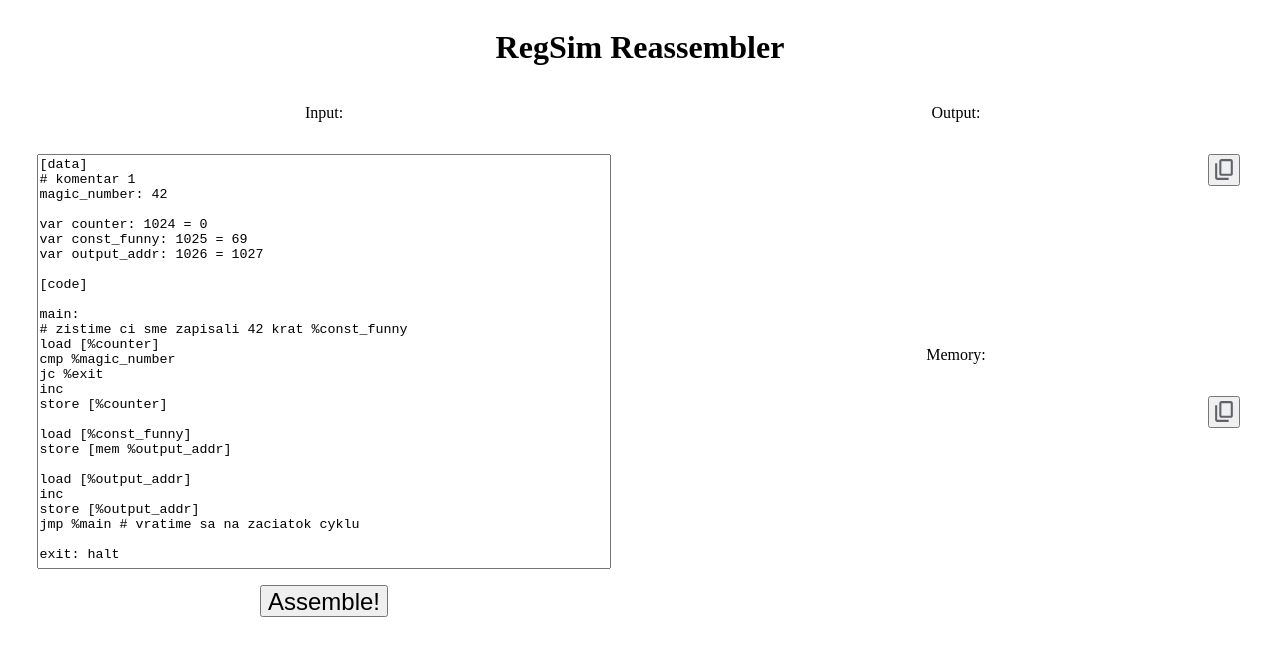
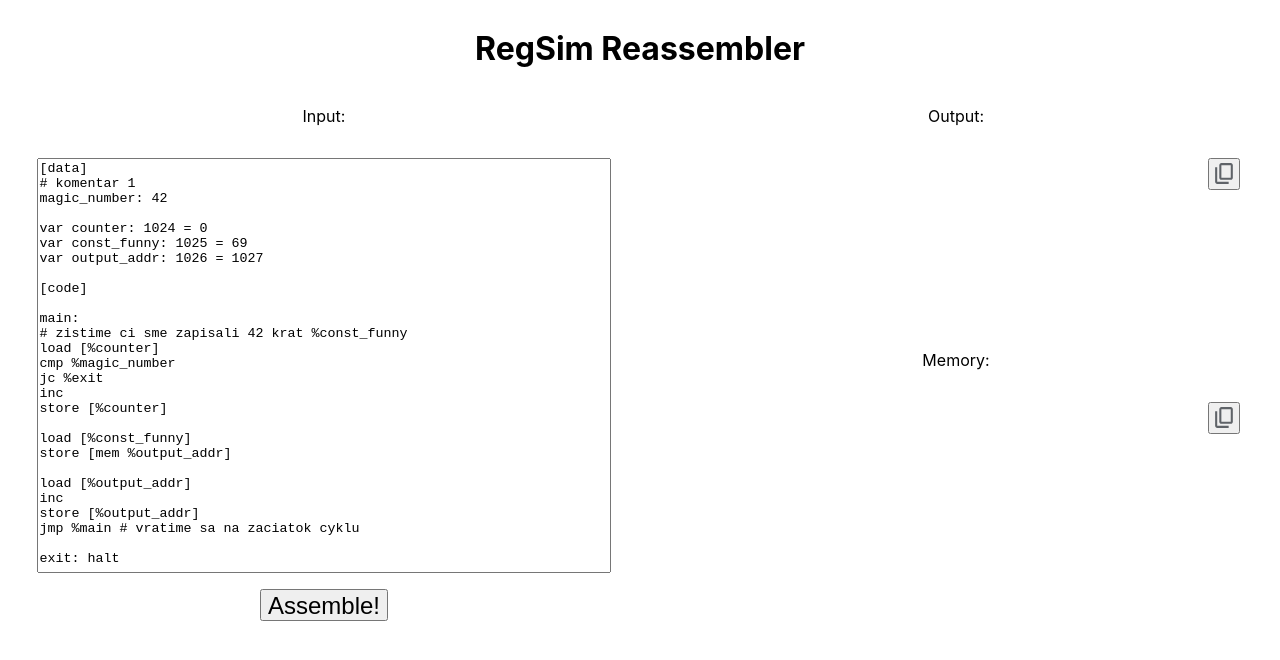
Before and after one commit to tancop/regasm, a plain HTML site: page index.html in a window 1280 px wide. Drawn offline with Linux system fonts and the light colour scheme.

Commit message:
Use sans serif fonts

```diff
--- a/index.css
+++ b/index.css
@@ -2,6 +2,7 @@ body {
     display: flex;
     align-items: center;
     flex-direction: column;
+    font-family: -apple-system, BlinkMacSystemFont, Inter, sans-serif;
 }
 
 textarea {
```
